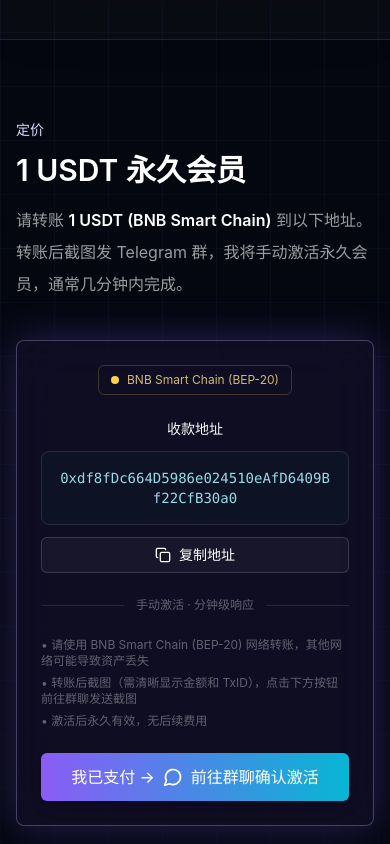
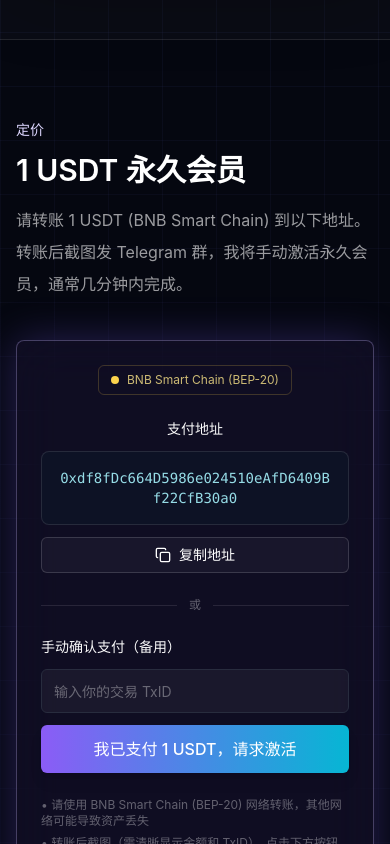
Before and after one commit to MMLL2002/web3-MMLL, a Next.js app: page / in a window 390 px wide. Shown: the part 5260-6104 px from the top of the page. Built offline with nearby package versions, Linux system fonts and the light colour scheme; no server answers.

Commit message:
feat: 手动激活按钮 + confirm-payment API

```diff
--- a/components/pricing-section.tsx
+++ b/components/pricing-section.tsx
@@ -1,15 +1,29 @@
 "use client";
 
-import { useState } from "react";
-import { Check, Copy, MessageCircle } from "lucide-react";
+import { useState, useEffect } from "react";
+import { Check, Copy, Loader2, MessageCircle } from "lucide-react";
 
 import { Button } from "@/components/ui/button";
 import { Card, CardContent } from "@/components/ui/card";
+import { Input } from "@/components/ui/input";
+import { useAuth } from "@/lib/auth-context";
+
+const STORAGE_KEY = "web3_member_status";
+const WALLET_ADDRESS = "0xdf8fDc664D5986e024510eAfD6409Bf22CfB30a0";
 
 export function PricingSection() {
   const [copied, setCopied] = useState(false);
+  const [txid, setTxid] = useState("");
+  const [activating, setActivating] = useState(false);
+  const [activated, setActivated] = useState(false);
+  const [msg, setMsg] = useState("");
+  const [msgType, setMsgType] = useState<"ok" | "err" | "">("");
+  const { user } = useAuth();
 
-  const WALLET_ADDRESS = "0xdf8fDc664D5986e024510eAfD6409Bf22CfB30a0";
+  useEffect(() => {
+    const stored = localStorage.getItem(STORAGE_KEY);
+    if (stored === "activated") setActivated(true);
+  }, []);
 
   const copyAddress = async () => {
     try {
@@ -17,11 +31,9 @@
       setCopied(true);
       setTimeout(() => setCopied(false), 2000);
     } catch {
-      // fallback for older browsers
       const el = document.createElement("textarea");
       el.value = WALLET_ADDRESS;
-      document.body.appendChild(el);
-      el.select();
+      document.body.appendChild(el); el.select();
       document.execCommand("copy");
       document.body.removeChild(el);
       setCopied(true);
@@ -29,89 +41,90 @@
     }
   };
 
+  const handleActivate = async () => {
+    if (!user) { setMsg("请先登录"); setMsgType("err"); return; }
+    if (!txid || txid.length < 10) { setMsg("请输入有效的交易ID（至少10位）"); setMsgType("err"); return; }
+    setActivating(true); setMsg("");
+    try {
+      const res = await fetch("/api/confirm-payment", {
+        method: "POST",
+        headers: { "Content-Type": "application/json" },
+        body: JSON.stringify({ email: user.email, txid }),
+      });
+      const data = await res.json();
+      if (data.success) {
+        localStorage.setItem(STORAGE_KEY, "activated");
+        setActivated(true);
+        setMsg("激活成功！"); setMsgType("ok");
+      } else {
+        setMsg(data.error || "失败"); setMsgType("err");
+      }
+    } catch { setMsg("网络错误"); setMsgType("err"); }
+    setActivating(false);
+  };
+
   return (
     <section id="定价" className="relative py-20">
       <div className="mx-auto max-w-7xl px-4 sm:px-6 lg:px-8">
         <div className="mb-10 max-w-2xl">
           <p className="text-sm font-medium text-violet-200">定价</p>
-          <h2 className="mt-3 text-3xl font-semibold tracking-normal sm:text-4xl">
-            1 USDT 永久会员
-          </h2>
-          <p className="mt-4 text-base leading-8 text-white/60">
-            请转账 <span className="font-semibold text-white">1 USDT (BNB Smart Chain)</span> 到以下地址。
-            <br />
-            转账后截图发 Telegram 群，我将手动激活永久会员，通常几分钟内完成。
-          </p>
+          <h2 className="mt-3 text-3xl font-semibold tracking-normal sm:text-4xl">1 USDT 永久会员</h2>
+          {activated && (
+            <div className="mt-4 inline-flex items-center gap-2 rounded-full bg-emerald-500/15 px-4 py-1.5 text-sm text-emerald-300">
+              <Check className="h-4 w-4" />已激活
+            </div>
+          )}
+          <p className="mt-4 text-base leading-8 text-white/60">请转账 1 USDT (BNB Smart Chain) 到以下地址。
+            转账后截图发 Telegram 群，我将手动激活永久会员，通常几分钟内完成。</p>
         </div>
 
         <div className="mx-auto max-w-lg">
           <Card className="border-violet-300/30 bg-violet-500/[0.08] shadow-glow">
             <CardContent className="p-6">
               <div className="flex flex-col items-center gap-6">
-
-                {/* Network Badge */}
                 <div className="inline-flex items-center gap-2 rounded-md border border-amber-300/20 bg-amber-400/8 px-3 py-1.5 text-xs text-amber-200/80">
-                  <span className="flex h-2 w-2 rounded-full bg-amber-300" />
-                  BNB Smart Chain (BEP-20)
+                  <span className="flex h-2 w-2 rounded-full bg-amber-300" />BNB Smart Chain (BEP-20)
                 </div>
-
-                {/* Wallet Address */}
                 <div className="w-full space-y-3">
-                  <p className="text-center text-sm text-white/48">
-                    收款地址
-                  </p>
+                  <p className="text-center text-sm text-white/48">支付地址</p>
                   <div className="rounded-lg border border-white/10 bg-[#0d1225] p-4">
-                    <code className="block break-all text-center text-sm text-cyan-200/90">
-                      {WALLET_ADDRESS}
-                    </code>
+                    <code className="block break-all text-center text-sm text-cyan-200/90">{WALLET_ADDRESS}</code>
                   </div>
-                  <Button
-                    variant="outline"
-                    size="sm"
-                    className="w-full"
-                    onClick={copyAddress}
-                  >
-                    {copied ? (
-                      <>
-                        <Check className="mr-2 h-4 w-4 text-emerald-300" />
-                        已复制
-                      </>
-                    ) : (
-                      <>
-                        <Copy className="mr-2 h-4 w-4" />
-                        复制地址
-                      </>
-                    )}
+                  <Button variant="outline" size="sm" className="w-full" onClick={copyAddress}>
+                    {copied ? <><Check className="mr-2 h-4 w-4 text-emerald-300" />已复制</> : <><Copy className="mr-2 h-4 w-4" />复制地址</>}
                   </Button>
                 </div>
-
-                {/* Divider */}
                 <div className="flex w-full items-center gap-3">
                   <div className="h-px flex-1 bg-white/10" />
-                  <span className="text-xs text-white/35">手动激活 · 分钟级响应</span>
+                  <span className="text-xs text-white/35">或</span>
                   <div className="h-px flex-1 bg-white/10" />
                 </div>
 
-                {/* Payment Tips */}
+                {!activated && (
+                  <div className="w-full space-y-3">
+                    <p className="text-sm text-white/48">手动确认支付（备用）</p>
+                    <Input placeholder="输入你的交易 TxID" value={txid}
+                      onChange={(e) => setTxid(e.target.value)} disabled={activating} />
+                    <Button className="w-full gap-2 bg-gradient-to-r from-violet-500 to-cyan-500 text-base shadow-lg"
+                      size="lg" onClick={handleActivate} disabled={activating}>
+                      {activating ? <><Loader2 className="mr-2 h-5 w-5 animate-spin" />正在提交...</> : "我已支付 1 USDT，请求激活"}
+                    </Button>
+                  </div>
+                )}
+
+                {msg && <p className={"text-sm " + (msgType === "ok" ? "text-emerald-300" : "text-red-300")}>{msg}</p>}
+
                 <div className="w-full space-y-1.5 text-xs text-white/35">
                   <p>• 请使用 BNB Smart Chain (BEP-20) 网络转账，其他网络可能导致资产丢失</p>
                   <p>• 转账后截图（需清晰显示金额和 TxID），点击下方按钮前往群聊发送截图</p>
                   <p>• 激活后永久有效，无后续费用</p>
                 </div>
 
-                {/* CTA Button */}
-                <Button
-                  asChild
-                  size="lg"
-                  className="w-full gap-2 bg-gradient-to-r from-violet-500 to-cyan-500 text-base shadow-lg hover:from-violet-400 hover:to-cyan-400"
-                >
+                <Button asChild size="lg" className="w-full gap-2 bg-gradient-to-r from-violet-500 to-cyan-500 text-base shadow-lg">
                   <a href="https://t.me/+-hTIvB6moWo4YWY1" target="_blank" rel="noreferrer">
-                    我已支付 →
-                    <MessageCircle className="h-5 w-5" />
-                    前往群聊确认激活
+                    我已支付 → <MessageCircle className="h-5 w-5" />前往群聊确认激活
                   </a>
                 </Button>
-
               </div>
             </CardContent>
           </Card>
--- /dev/null
+++ b/src/app/api/confirm-payment/route.ts
@@ -0,0 +1,14 @@
+export async function POST(request: Request) {
+  try {
+    const { email, txid } = await request.json();
+    if (!email || !txid) {
+      return Response.json({ error: "???????ID" }, { status: 400 });
+    }
+    if (txid.length < 10) {
+      return Response.json({ error: "??ID?????" }, { status: 400 });
+    }
+    return Response.json({ success: true, message: "????????????????" });
+  } catch {
+    return Response.json({ error: "??????" }, { status: 400 });
+  }
+}
```
